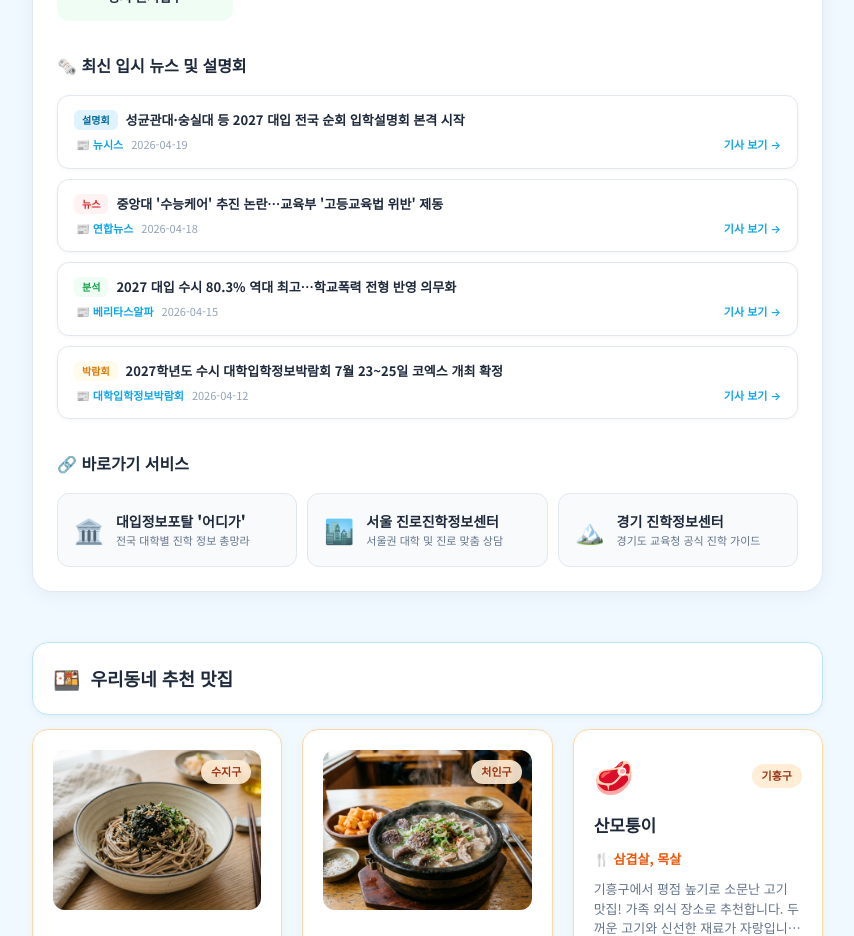
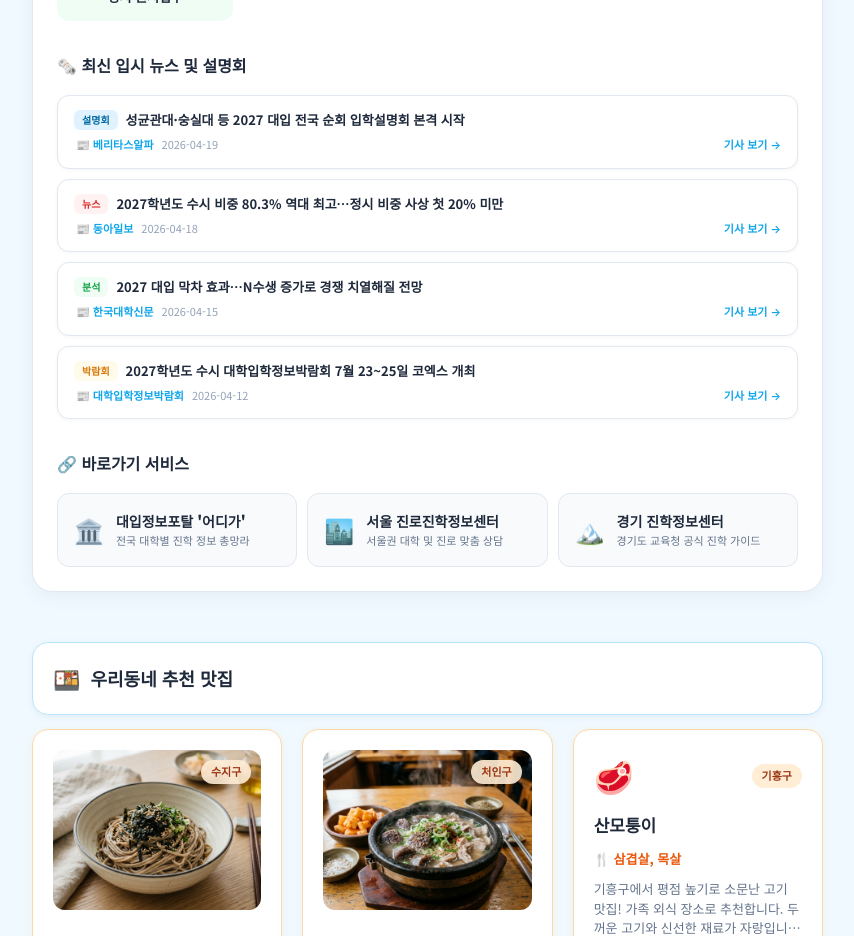
Before and after one commit to bopdoryainolza2026-afk/my-local-info, a Next.js app: page / in a window 1280 px wide. Shown: the part 3000-3936 px from the top of the page, without its empty margins (74-928 px from the left). Built offline with nearby package versions, Linux system fonts and the light colour scheme; no server answers.

Commit message:
Fix: replace broken article URLs with valid news links

```diff
--- a/src/app/page.tsx
+++ b/src/app/page.tsx
@@ -34,29 +34,29 @@ export default function Home() {
       category: "설명회",
       title: "성균관대·숭실대 등 2027 대입 전국 순회 입학설명회 본격 시작",
       date: "2026-04-19",
-      source: "뉴시스",
-      link: "https://www.newsis.com/view/NISX20260419_0003416085",
+      source: "베리타스알파",
+      link: "https://www.veritas-a.com/news/articleView.html?idxno=530516",
     },
     {
       id: "edu-news-002",
       category: "뉴스",
-      title: "중앙대 '수능케어' 추진 논란…교육부 '고등교육법 위반' 제동",
+      title: "2027학년도 수시 비중 80.3% 역대 최고…정시 비중 사상 첫 20% 미만",
       date: "2026-04-18",
-      source: "연합뉴스",
-      link: "https://www.yna.co.kr/view/AKR20260418064900004",
+      source: "동아일보",
+      link: "https://www.donga.com/news/search?query=2027+%EC%88%98%EC%8B%9C+80%25",
     },
     {
       id: "edu-news-003",
       category: "분석",
-      title: "2027 대입 수시 80.3% 역대 최고…학교폭력 전형 반영 의무화",
+      title: "2027 대입 막차 효과…N수생 증가로 경쟁 치열해질 전망",
       date: "2026-04-15",
-      source: "베리타스알파",
-      link: "https://www.veritas-a.com/news/articleView.html?idxno=530000",
+      source: "한국대학신문",
+      link: "https://news.unn.net/news/articleView.html?idxno=562000",
     },
     {
       id: "edu-news-004",
       category: "박람회",
-      title: "2027학년도 수시 대학입학정보박람회 7월 23~25일 코엑스 개최 확정",
+      title: "2027학년도 수시 대학입학정보박람회 7월 23~25일 코엑스 개최",
       date: "2026-04-12",
       source: "대학입학정보박람회",
       link: "https://univexpo.kr",
```
